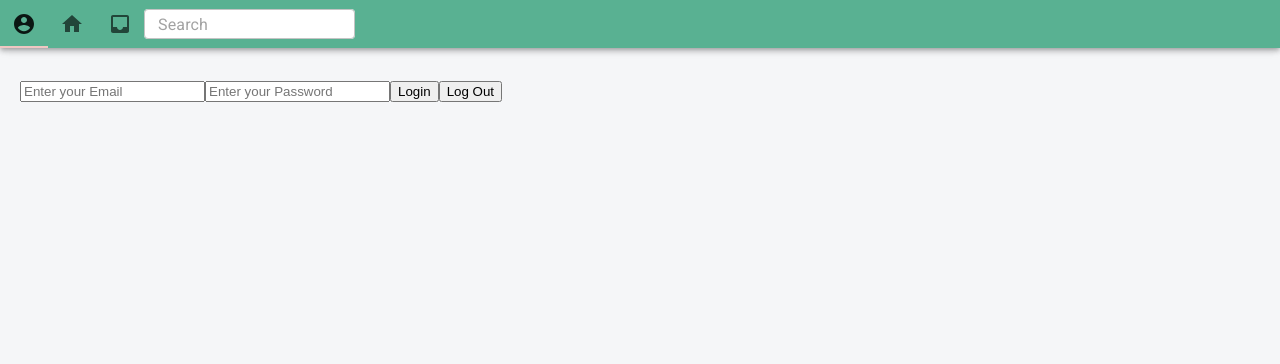
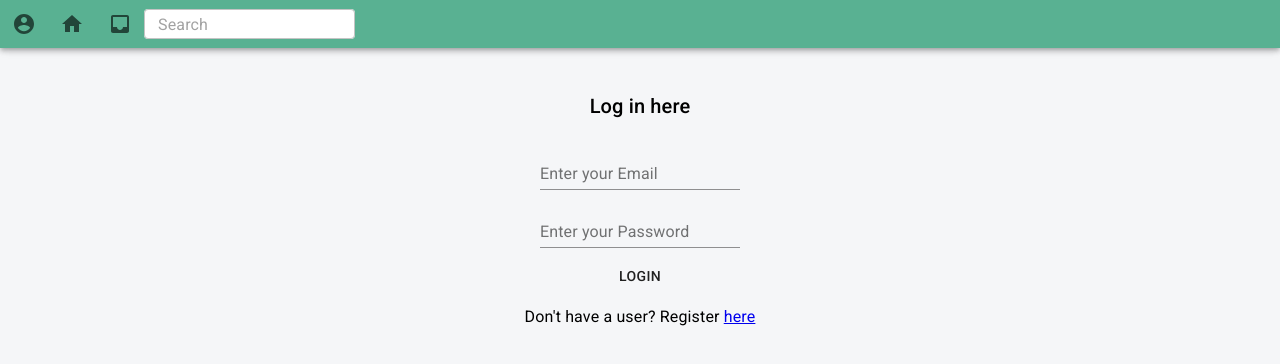
Before and after one commit to david-stereonaut/trading-post, a React (Create React App) app: page /login in a window 1280 px wide. Shown: the top 364 px of the page. Built offline with nearby package versions, Linux system fonts and the light colour scheme; no server answers; what react-async-script-loader would draw is missing.

Commit message:
login page done

```diff
--- a/src/App.js
+++ b/src/App.js
@@ -25,7 +25,10 @@ const App = inject('UserStore', 'SearchStore')(observer((props) => {
   const { UserStore, SearchStore } = props
 
   useEffect(() => {
-    UserStore.fetchUser()
+    if (localStorage.userId) {
+      UserStore.setUserId(localStorage.userId)
+      UserStore.fetchUser()
+    }
     SearchStore.initialSearch()
   }, [])
 
--- a/src/components/Container.js
+++ b/src/components/Container.js
@@ -4,6 +4,7 @@ import Search from "./Search/Search";
 import Messages from "./Messages/Messages";
 import { inject, observer } from "mobx-react";
 import Login from './Login/Login'
+import Register from "./Login/Register";
 
 
 const Container = inject('UserStore')(observer((props) => {
@@ -16,6 +17,7 @@ const Container = inject('UserStore')(observer((props) => {
         <Redirect to="/search" />
       </Route>
       <Route exact path="/login" render={() => <Login />}/>
+      <Route exact path="/register" render={() => <Register />}/>
       <Route exact path="/search" render={() => <Search />}/>
       <Route exact path="/profile/:userId" render={() => <Profile />}/>
       <Route exact path="/messages" render={() => <Messages />}/>
--- a/src/components/Login/Login.js
+++ b/src/components/Login/Login.js
@@ -1,23 +1,47 @@
 import { observer, inject } from 'mobx-react'
-import {  useState } from 'react'
-import {Link} from 'react-router-dom'
+import {  useEffect, useState } from 'react'
+import {Link, useHistory} from 'react-router-dom'
 import axios from 'axios'
-import { makeStyles, TextField } from '@material-ui/core'
+import { Button, makeStyles, TextField, Typography } from '@material-ui/core'
 
 const useStyles = makeStyles(() => ({
     container: {
         display: 'flex',
         flexDirection: 'column',
-        alignItems: 'center'
-    }
+        alignItems: 'center',
+        '& > *': {
+            marginTop: 10
+        },
+
+    },
+    form: {
+        display: 'flex',
+        flexDirection: 'column',
+        '& > *': {
+            marginTop: 10
+        },
+        width: 200
+    },
 }))
 
 const Login = inject('GeneralStore', 'UserStore', 'MessagesStore')(observer((props) => {
 
-    const [email, setEmail] = useState("")
-    const [password, setPassword] = useState([])
-    const [userOk, setUserOk] = useState(false)
+    const [email, setEmail] = useState('')
+    const [password, setPassword] = useState('')
+    const [error, setError] = useState('')
+    const [emailError, setEmailError] = useState(false)
+    const [passwordError, setPasswordError] = useState(false)
     let { GeneralStore, UserStore, MessagesStore } = props
+
+    const history = useHistory()
+
+    useEffect(() => {
+        GeneralStore.handleTabChange('', 3)
+        if (UserStore.user._id) {
+          history.push(`/search`)
+        }
+
+      }, [UserStore.user._id]);
 
     const handleChange = (event) => {
         const value = event.target.value
@@ -29,34 +53,57 @@ const Login = inject('GeneralStore', 'UserStore', 'MessagesStore')(observer((pro
         }
     };
 
+
+
     const userLogin = async () => {
-         UserStore.handleLogin(email, password)
-        const verify = await UserStore.loginUser()
+        if (!email && !password) {
+            setEmail('')
+            setPassword('')
+            setEmailError(true)
+            setPasswordError(true)
+            setError('You must enter your email and password!')
+            return
+        } else if (!email) {
+            setEmail('')
+            setPassword('')
+            setEmailError(true)
+            setPasswordError(false)
+            setError('You must enter your email')
+            return
+        } else if (!password) {
+            setEmail('')
+            setPassword('')
+            setEmailError(false)
+            setPasswordError(true)
+            setError('You must enter your password!')
+            return
+        }
+        const verify = await UserStore.loginUser(email, password)
         if (verify ==="ok"){
-        await UserStore.fetchUser()
-        if (UserStore.user._id) {
+            await UserStore.fetchUser()
             MessagesStore.setUserId(UserStore.user._id)
+            history.push('/search')
+        } else {
+            setEmail('')
+            setPassword('')
+            setError(verify)
         }
-        setUserOk(true)
     }
-}
-
-const userLogOut = () => {
-    localStorage.clear()
-}
 
     const classes = useStyles()
 
   return (
-        <div>
-            <input id="email-input" type="text" placeholder="Enter your Email" name="email" onChange={handleChange} />
-            <input id="password-input" type="text" placeholder="Enter your Password" name="password" onChange={handleChange} />
-        {userOk
-        ? <Link to="/search"><button>Search for a Trade</button></Link>
-        : <button onClick={userLogin}>Login</button>
-        }
-        <button onClick={userLogOut}>Log Out</button>
+        <div className={classes.container}>
+            <Typography variant='h6'>Log in here</Typography>
+            <form className={classes.form}>
+                {!emailError ? <TextField label="Enter your Email" name="email" value={email} onChange={handleChange} /> : <TextField value={email} label="Enter your Email" error name="email" onChange={handleChange} />}
+                {!passwordError ? <TextField type='password' label="Enter your Password" value={password} name="password" onChange={handleChange} /> : <TextField value={password} error label="Enter your Password" name="password" onChange={handleChange} />}
+                <Button style={{flexGrow: 0}} onClick={userLogin}>Login</Button>
+                {error && <Typography variant='subtitle2' style={{color: 'red'}}>{error}</Typography>}
+            </form>
+            <Typography>Don't have a user? Register <Link to='/register'>here</Link></Typography>
         </div>
+
     )
 }))
 
--- /dev/null
+++ b/src/components/Login/Register.js
@@ -0,0 +1,51 @@
+import { observer, inject } from 'mobx-react'
+import {  useEffect, useState } from 'react'
+import {Link, useHistory} from 'react-router-dom'
+import axios from 'axios'
+import { Button, makeStyles, TextField, Typography } from '@material-ui/core'
+
+const useStyles = makeStyles(() => ({
+    container: {
+        display: 'flex',
+        flexDirection: 'column',
+        alignItems: 'center',
+        '& > *': {
+            marginTop: 10
+        },
+
+    },
+    form: {
+        display: 'flex',
+        flexDirection: 'column',
+        '& > *': {
+            marginTop: 10
+        },
+        width: 200
+    },
+}))
+
+const Register = inject('GeneralStore', 'UserStore', 'MessagesStore')(observer((props) => {
+
+    const [email, setEmail] = useState('')
+    const [password, setPassword] = useState('')
+    const [error, setError] = useState('')
+    const [emailError, setEmailError] = useState(false)
+    const [passwordError, setPasswordError] = useState(false)
+    let { GeneralStore, UserStore, MessagesStore } = props
+
+    const history = useHistory()
+
+    const classes = useStyles()
+
+    return (
+      <div className={classes.container}>
+        <form className={classes.form}>
+          <TextField />
+          <TextField />
+
+        </form>
+      </div>
+    )
+}))
+
+export default Register
--- a/src/components/Navbar/Navbar.js
+++ b/src/components/Navbar/Navbar.js
@@ -1,4 +1,4 @@
-import { AppBar, Avatar, InputBase, Tab, Tabs, TextField, Toolbar } from "@material-ui/core";
+import { AppBar, Avatar, IconButton, InputBase, Tab, Tabs, TextField, Toolbar } from "@material-ui/core";
 import { Link, useHistory } from 'react-router-dom';
 import { observer, inject } from 'mobx-react'
 import './Navbar.scss'
@@ -6,11 +6,12 @@ import HomeIcon from '@material-ui/icons/Home';
 import AccountCircleIcon from '@material-ui/icons/AccountCircle';
 import InboxIcon from '@material-ui/icons/Inbox';
 import { useState } from "react";
+import ExitToAppIcon from '@material-ui/icons/ExitToApp';
 
 
-const Navbar = inject('GeneralStore', 'UserStore', 'SearchStore')(observer((props) =>  {
+const Navbar = inject('GeneralStore', 'UserStore', 'SearchStore', 'MessagesStore')(observer((props) =>  {
 
-  const { GeneralStore, UserStore, SearchStore } = props
+  const { GeneralStore, UserStore, SearchStore, MessagesStore } = props
 
   const [searchInput, setSearchInput] = useState('')
 
@@ -30,6 +31,13 @@ const Navbar = inject('GeneralStore', 'UserStore', 'SearchStore')(observer((prop
     }
   }
 
+  const signOut = () => {
+    localStorage.clear()
+    UserStore.signOut()
+    MessagesStore.signOut()
+    history.push('/search')
+  }
+
   return (
     <AppBar position="fixed" style={{flexDirection: 'row'}}>
       <Tabs value={GeneralStore.currentTab} onChange={GeneralStore.handleTabChange}>
@@ -45,6 +53,7 @@ const Navbar = inject('GeneralStore', 'UserStore', 'SearchStore')(observer((prop
         }
         }}
       />}
+      {UserStore.user._id && <IconButton style={{marginLeft: 'auto'}} onClick={signOut}><ExitToAppIcon /></IconButton>}
     </AppBar>
   )
 }))
--- a/src/components/Profile/UserInfo.js
+++ b/src/components/Profile/UserInfo.js
@@ -59,15 +59,15 @@ const useStyles = makeStyles((theme) => ({
 const UserInfo = inject('UserStore', 'GeneralStore')(observer((props) => {
 
 
-  const userName = useRef(null)
 
-  let usernameWidth = userName.current ? userName.current.offsetWidth : 87.5
+  const [ref, setRef] = useState();
+
+  let usernameWidth = ref ? ref.offsetWidth : 87.5
 
 
   const { UserStore, GeneralStore, user, editable } = props
 
   const { userId } = useParams()
-
 
   const classes = useStyles({ usernameWidth, editable })
 
@@ -98,7 +98,7 @@ const UserInfo = inject('UserStore', 'GeneralStore')(observer((props) => {
           !GeneralStore.editName ?
           <div>
             <div className={classes.userName}>
-              <Typography variant="h5" ref={userName}>
+              <Typography variant="h5" ref={newRef => setRef(newRef)}>
                 {`${user.firstName} ${user.lastName}`}
               </Typography>
                 {editable && <IconButton size="small" onClick={() => GeneralStore.setEditName(true)}><EditIcon /></IconButton>}
--- a/src/stores/GeneralStore.js
+++ b/src/stores/GeneralStore.js
@@ -50,7 +50,7 @@ export class GeneralStore {
       removeEditTag: action,
       addEditTag: action,
       allTags: observable,
-      getTags: action
+      getTags: action,
     })
   }
 
@@ -106,4 +106,5 @@ export class GeneralStore {
     const tags = await axios.get(`http://localhost:3001/getTags`);
     this.allTags = tags.data;
   }
+
 }
--- a/src/stores/MessagesStore.js
+++ b/src/stores/MessagesStore.js
@@ -7,7 +7,7 @@ const moment = require('moment');
 export class MessagesStore {
     constructor() {
         //inserting dummy userId (change way to get it)
-        this.userId = '60045b1519f39a2c9c46c63e';
+        this.userId = '';
         this.category = 'Active barters';
         this.userCons = [];
         this.currentConId = '';
@@ -43,7 +43,8 @@ export class MessagesStore {
             revealTextPopup: action,
             // changeUser: action,
             manageSocket: action,
-            setUserId: action
+            setUserId: action,
+            signOut: action
         })
     }
 
@@ -187,4 +188,17 @@ export class MessagesStore {
     setUserId = (id) => {
         this.userId = id
     }
+
+    signOut() {
+        this.userId = '';
+        this.category = 'Active barters';
+        this.userCons = [];
+        this.currentConId = '';
+        this.newMessage = '';
+        this.reviewPopup = false;
+        this.generalPopup = false;
+        this.textPopup = false;
+        this.declineMessage = '';
+        this.socket = io('http://localhost:4000');
+    }
 }
--- a/src/stores/SearchStore.js
+++ b/src/stores/SearchStore.js
@@ -24,7 +24,7 @@ export class SearchStore {
       tagsFilter: observable,
       setTagsFilter: action,
       sortBy: observable,
-      setSortBy: action
+      setSortBy: action,
     })
   }
 
--- a/src/stores/UserStore.js
+++ b/src/stores/UserStore.js
@@ -7,11 +7,9 @@ export class UserStore {
     this.user = {};
     this.watchedUser = {};
     this.userId = null;
-    this.login = { email: null, password: null }
 
     makeObservable(this, {
       user: observable,
-      login: observable,
       watchedUser: observable,
       userId: observable,
       fetchUser: action,
@@ -24,31 +22,28 @@ export class UserStore {
       removeImage: action,
       changeProfilePic: action,
       updateUserName: action,
+      signOut: action,
+      setUserId: action
     })
   }
 
-   handleLogin(email, password) {
-    this.login.email = email
-    this.login.password = password
-  }
 
-  async loginUser() {
+
+  async loginUser(email, password) {
     try {
-      const userId = await axios.post(`http://localhost:3001/user/authenticate`, this.login);
+      const userId = await axios.post(`http://localhost:3001/user/authenticate`, {email, password});
       this.userId = userId.data
       localStorage.setItem('userId', userId.data);
-      return("ok")
+      return "ok"
     }
     catch (err) {
-      alert(err.response.data.error)
+      return err.response.data.error
     }
   }
 
   async fetchUser() {
-    this.userId = localStorage.getItem('userId')
     const user = await axios.get(`http://localhost:3001/myUser/${this.userId}`);
     this.user = user.data;
-    console.log(this.user)
   }
 
   async fetchWatchedUser(id) {
@@ -157,4 +152,13 @@ export class UserStore {
     this.user.tradeCards = user.data.tradeCards
   }
 
+  setUserId(id) {
+    this.userId = id
+  }
+
+  signOut() {
+    this.user = {};
+    this.userId = null;
+  }
+
 }
```
Lines whose indentation alone changed are shown as unchanged.
